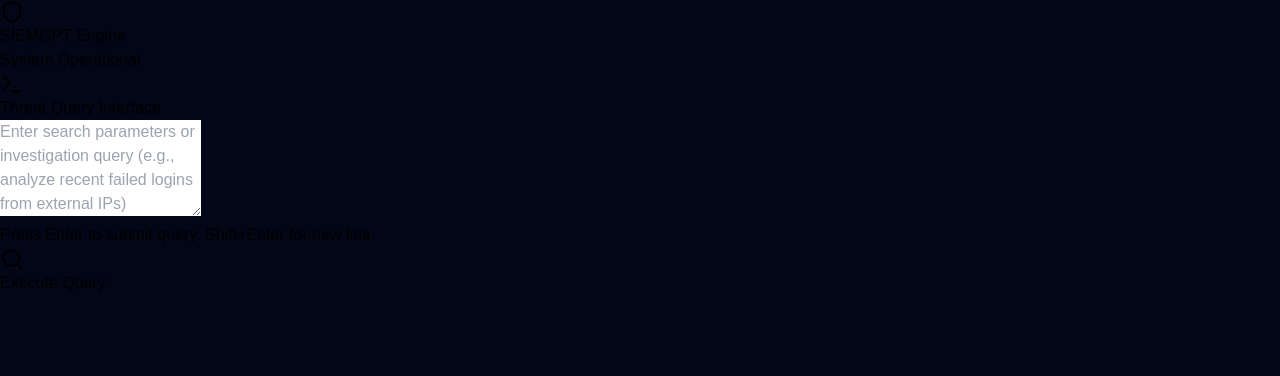
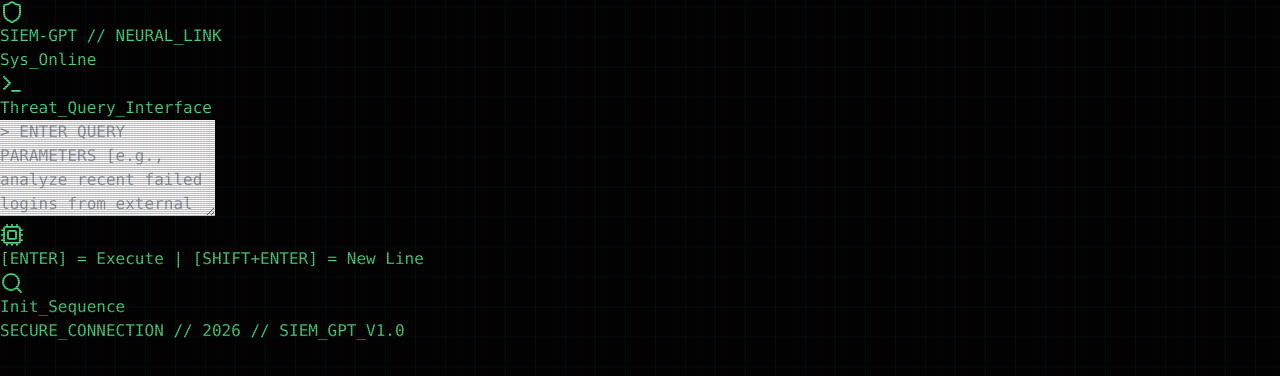
Before and after one commit to Shreyas-hack245/SIEMGPT, a React app in the folder frontend/: page / in a window 1280 px wide. Shown: the top 376 px of the page. Built offline with nearby package versions, Linux system fonts and the light colour scheme; the HTML template or start-up script is replaced by a standard one.

Commit message:
initialize frontend with React application and cyberpunk-themed UI components

```diff
--- a/frontend/src/App.jsx
+++ b/frontend/src/App.jsx
@@ -1,7 +1,7 @@
 import { useState } from "react";
 import axios from "axios";
 import {
-  Terminal, Shield, Search, Loader2, Database, AlertCircle, FileText, BarChart
+  Terminal, Shield, Search, Loader2, Database, AlertCircle, FileText, BarChart, Cpu
 } from "lucide-react";
 
 function App() {
@@ -25,43 +25,44 @@ function App() {
       setResponse(res.data);
     } catch (err) {
       console.error(err);
-      setError("Failed to communicate with the SIEM engine. Please check the backend connection.");
+      setError("CRITICAL ERROR: Failed to establish uplink with SIEM mainframe.");
     } finally {
       setLoading(false);
     }
   };
 
   return (
-    <div className="min-h-screen bg-slate-950 text-slate-200 font-sans">
+    <div className="min-h-screen bg-transparent text-cyan-400 font-mono relative z-10 flex flex-col">
       {/* Header */}
-      <header className="border-b border-slate-800 bg-slate-900 px-6 py-4 flex justify-between items-center">
+      <header className="border-b border-cyan-500/30 bg-black/80 px-6 py-4 flex justify-between items-center backdrop-blur-sm box-shadow-neon-cyan">
         <div className="flex items-center gap-3">
-          <Shield className="w-6 h-6 text-blue-500" />
-          <h1 className="text-xl font-semibold text-slate-100 tracking-tight">
-            SIEMGPT Engine
+          <Shield className="w-8 h-8 text-cyan-400 animate-pulse" />
+          <h1 className="text-2xl font-bold text-cyan-400 tracking-widest text-shadow-neon-cyan uppercase">
+            SIEM-GPT // NEURAL_LINK
           </h1>
         </div>
-        <div className="flex items-center gap-2 px-3 py-1 bg-slate-800 border border-slate-700 rounded-md">
-          <div className="w-2 h-2 rounded-full bg-emerald-500"></div>
-          <span className="text-xs font-medium text-slate-300 uppercase tracking-wider">System Operational</span>
+        <div className="flex items-center gap-2 px-4 py-1.5 bg-black/60 cyber-border">
+          <div className="w-2.5 h-2.5 rounded-none bg-green-500 animate-ping"></div>
+          <span className="text-xs font-bold text-green-400 uppercase tracking-widest text-shadow-neon-green">Sys_Online</span>
         </div>
       </header>
 
-      <main className="max-w-6xl mx-auto p-6 mt-4">
+      <main className="flex-grow max-w-7xl mx-auto p-6 mt-4 w-full">
         {/* Input Section */}
-        <section className="bg-slate-900 border border-slate-800 rounded-lg p-6 shadow-sm mb-6">
-          <div className="flex items-center gap-2 mb-4">
-            <Terminal className="w-5 h-5 text-slate-400" />
-            <h2 className="text-sm font-medium text-slate-300 uppercase tracking-wider">
-              Threat Query Interface
+        <section className="bg-black/60 cyber-border p-6 mb-8 backdrop-blur-md box-shadow-neon-cyan">
+          <div className="flex items-center gap-3 mb-6">
+            <Terminal className="w-6 h-6 text-cyan-400" />
+            <h2 className="text-sm font-bold text-cyan-300 uppercase tracking-widest border-b border-cyan-500/30 pb-1 flex-grow">
+              Threat_Query_Interface
             </h2>
           </div>
 
-          <div className="relative">
+          <div className="relative group">
+            <div className="absolute inset-0 bg-cyan-500/10 blur-md group-hover:bg-cyan-400/20 transition-all duration-300 pointer-events-none"></div>
             <textarea
-              className="w-full p-4 rounded-md bg-slate-950 border border-slate-700 text-slate-200 focus:outline-none focus:border-blue-500 focus:ring-1 focus:ring-blue-500 transition-colors resize-none font-mono text-sm placeholder:text-slate-600"
+              className="w-full p-4 bg-black/80 border border-cyan-500/50 text-green-400 focus:outline-none focus:border-cyan-400 focus:ring-1 focus:ring-cyan-400 transition-all resize-none font-mono text-sm placeholder:text-green-900/50 relative z-10 box-shadow-neon-cyan"
               rows="4"
-              placeholder="Enter search parameters or investigation query (e.g., analyze recent failed logins from external IPs)"
+              placeholder="> ENTER QUERY PARAMETERS [e.g., analyze recent failed logins from external IPs]..."
               value={message}
               onChange={(e) => setMessage(e.target.value)}
               onKeyDown={(e) => {
@@ -73,28 +74,29 @@ function App() {
             />
           </div>
 
-          <div className="mt-4 flex justify-between items-center">
-            <p className="text-xs text-slate-500">
-              Press Enter to submit query. Shift+Enter for new line.
+          <div className="mt-6 flex justify-between items-center">
+            <p className="text-xs text-cyan-600/70 uppercase tracking-wider flex items-center gap-2">
+              <Cpu className="w-4 h-4" />
+              [ENTER] = Execute | [SHIFT+ENTER] = New Line
             </p>
             <button
               onClick={sendMessage}
               disabled={loading || !message.trim()}
-              className={`flex items-center gap-2 px-6 py-2 rounded-md font-medium transition-colors ${
+              className={`flex items-center gap-2 px-8 py-3 font-bold uppercase tracking-widest transition-all duration-300 cyber-border ${
                 loading || !message.trim()
-                  ? "bg-slate-800 text-slate-500 cursor-not-allowed"
-                  : "bg-blue-600 hover:bg-blue-500 text-white shadow-sm"
+                  ? "bg-black/50 text-cyan-800 border-cyan-900/30 cursor-not-allowed"
+                  : "bg-cyan-950/40 hover:bg-cyan-900/60 text-cyan-300 hover:text-cyan-100 box-shadow-neon-cyan hover:shadow-[0_0_20px_#0ff]"
               }`}
             >
               {loading ? (
                 <>
-                  <Loader2 className="w-4 h-4 animate-spin" />
-                  Processing
+                  <Loader2 className="w-5 h-5 animate-spin text-cyan-400" />
+                  Processing...
                 </>
               ) : (
                 <>
-                  <Search className="w-4 h-4" />
-                  Execute Query
+                  <Search className="w-5 h-5" />
+                  Init_Sequence
                 </>
               )}
             </button>
@@ -103,25 +105,27 @@ function App() {
 
         {/* Error State */}
         {error && (
-          <div className="bg-red-900/20 border border-red-500/30 rounded-lg p-4 flex items-center gap-3 text-red-400 mb-6">
-            <AlertCircle className="w-5 h-5" />
-            <p className="text-sm">{error}</p>
+          <div className="bg-red-950/40 border border-red-500 rounded-none p-4 flex items-center gap-4 text-red-400 mb-8 box-shadow-neon-red animate-pulse">
+            <AlertCircle className="w-6 h-6 text-red-500" />
+            <p className="text-sm font-bold uppercase tracking-wider text-shadow-neon-red">{error}</p>
           </div>
         )}
 
         {/* Results Section */}
         {response && (
-          <section className="space-y-6 transition-opacity duration-300">
+          <section className="space-y-8 transition-all duration-500 ease-in-out opacity-100 translate-y-0">
 
             {/* Assistant / Educational Mode */}
             {response.mode === "assistant" && (
-              <div className="bg-slate-900 border border-slate-800 rounded-lg overflow-hidden shadow-sm">
-                <div className="bg-slate-800/50 border-b border-slate-800 px-6 py-4 flex items-center gap-2">
-                  <FileText className="w-4 h-4 text-blue-400" />
-                  <h3 className="text-sm font-medium text-slate-200">Analysis & Explanation</h3>
+              <div className="bg-black/60 cyber-border overflow-hidden backdrop-blur-md box-shadow-neon-cyan">
+                <div className="bg-cyan-950/40 border-b border-cyan-500/50 px-6 py-4 flex items-center gap-3">
+                  <FileText className="w-5 h-5 text-cyan-400" />
+                  <h3 className="text-sm font-bold text-cyan-300 uppercase tracking-widest text-shadow-neon-cyan">Neural_Analysis</h3>
                 </div>
-                <div className="p-6 bg-slate-950">
-                  <p className="text-slate-300 leading-relaxed whitespace-pre-line text-sm">
+                <div className="p-6 bg-black/80 relative">
+                  <div className="absolute top-0 left-0 w-1 h-full bg-cyan-500/30"></div>
+                  <p className="text-green-400 leading-relaxed whitespace-pre-line text-sm pl-4 font-mono">
+                    <span className="text-cyan-500 mr-2">{">"}</span>
                     {response.explanation}
                   </p>
                 </div>
@@ -130,58 +134,59 @@ function App() {
 
             {/* Investigation Mode */}
             {response.mode === "investigation" && (
-              <div className="grid grid-cols-1 lg:grid-cols-2 gap-6">
+              <div className="grid grid-cols-1 lg:grid-cols-2 gap-8">
 
                 {/* ElasticSearch Query */}
-                <div className="bg-slate-900 border border-slate-800 rounded-lg overflow-hidden shadow-sm flex flex-col">
-                  <div className="bg-slate-800/50 border-b border-slate-800 px-4 py-3 flex justify-between items-center">
-                    <div className="flex items-center gap-2">
-                      <Database className="w-4 h-4 text-slate-400" />
-                      <h3 className="text-sm font-medium text-slate-200">Generated Query</h3>
+                <div className="bg-black/60 cyber-border overflow-hidden flex flex-col backdrop-blur-md box-shadow-neon-cyan">
+                  <div className="bg-cyan-950/40 border-b border-cyan-500/50 px-5 py-4 flex justify-between items-center">
+                    <div className="flex items-center gap-3">
+                      <Database className="w-5 h-5 text-cyan-400" />
+                      <h3 className="text-sm font-bold text-cyan-300 uppercase tracking-widest text-shadow-neon-cyan">Query_Payload</h3>
                     </div>
-                    <span className="text-xs font-mono text-slate-500 bg-slate-950 px-2 py-1 rounded">JSON</span>
+                    <span className="text-xs font-bold text-green-400 bg-black/80 px-3 py-1 border border-green-500/30 uppercase tracking-wider">JSON_Blob</span>
                   </div>
-                  <div className="p-4 bg-slate-950 flex-grow">
-                    <pre className="text-xs font-mono text-blue-300 overflow-auto h-full max-h-[400px]">
+                  <div className="p-5 bg-black/80 flex-grow relative">
+                     <div className="absolute top-0 right-0 w-full h-1 bg-cyan-500/20"></div>
+                    <pre className="text-xs font-mono text-cyan-200 overflow-auto h-full max-h-[400px] p-4 bg-black/50 border border-cyan-900/50 scrollbar-thin scrollbar-thumb-cyan-500 scrollbar-track-black">
                       <code>{JSON.stringify(response.generated_query, null, 2)}</code>
                     </pre>
                   </div>
                 </div>
 
                 {/* Threat Report Details */}
-                <div className="bg-slate-900 border border-slate-800 rounded-lg overflow-hidden shadow-sm">
-                  <div className="bg-slate-800/50 border-b border-slate-800 px-4 py-3 flex justify-between items-center">
-                    <div className="flex items-center gap-2">
-                      <BarChart className="w-4 h-4 text-slate-400" />
-                      <h3 className="text-sm font-medium text-slate-200">Investigation Report</h3>
+                <div className="bg-black/60 cyber-border overflow-hidden backdrop-blur-md box-shadow-neon-cyan flex flex-col">
+                  <div className="bg-cyan-950/40 border-b border-cyan-500/50 px-5 py-4 flex justify-between items-center">
+                    <div className="flex items-center gap-3">
+                      <BarChart className="w-5 h-5 text-cyan-400" />
+                      <h3 className="text-sm font-bold text-cyan-300 uppercase tracking-widest text-shadow-neon-cyan">Tactical_Report</h3>
                     </div>
                   </div>
 
-                  <div className="p-6 space-y-6">
-                    <div>
-                      <h4 className="text-xs font-medium text-slate-500 uppercase tracking-wider mb-2">Report Title</h4>
-                      <p className="text-sm font-medium text-slate-200 border-l-2 border-blue-500 pl-3">
-                        {response.report?.report_title || "Investigation Findings"}
+                  <div className="p-6 space-y-6 flex-grow bg-black/80">
+                    <div className="relative pl-4 border-l-2 border-cyan-500/50">
+                      <h4 className="text-xs font-bold text-cyan-600 uppercase tracking-widest mb-2">Operation_Title</h4>
+                      <p className="text-sm font-bold text-cyan-200">
+                        {response.report?.report_title || "Unknown_Operation"}
                       </p>
                     </div>
 
-                    <div>
-                      <h4 className="text-xs font-medium text-slate-500 uppercase tracking-wider mb-2">Summary</h4>
-                      <p className="text-sm text-slate-300 leading-relaxed bg-slate-950 p-3 rounded border border-slate-800">
-                        {response.report?.summary || "No summary provided."}
+                    <div className="relative pl-4 border-l-2 border-green-500/50">
+                      <h4 className="text-xs font-bold text-green-600 uppercase tracking-widest mb-2">Exec_Summary</h4>
+                      <p className="text-sm text-green-400 leading-relaxed bg-black/60 p-4 border border-green-900/40">
+                        {response.report?.summary || "No data extracted."}
                       </p>
                     </div>
 
-                    <div>
-                      <h4 className="text-xs font-medium text-slate-500 uppercase tracking-wider mb-2">Recommended Actions</h4>
-                      <p className="text-sm text-slate-300 leading-relaxed bg-slate-950 p-3 rounded border border-slate-800">
-                        {response.report?.recommendation || "No recommendations provided."}
+                    <div className="relative pl-4 border-l-2 border-red-500/50">
+                      <h4 className="text-xs font-bold text-red-600 uppercase tracking-widest mb-2">Countermeasures</h4>
+                      <p className="text-sm text-red-400 leading-relaxed bg-black/60 p-4 border border-red-900/40">
+                        {response.report?.recommendation || "No immediate actions suggested."}
                       </p>
                     </div>
 
-                    <div className="flex items-center justify-between border-t border-slate-800 pt-4">
-                      <span className="text-xs font-medium text-slate-500 uppercase tracking-wider">Total Hits</span>
-                      <span className="text-xs font-mono bg-blue-900/30 text-blue-400 px-2 py-1 rounded border border-blue-800/50">
+                    <div className="flex items-center justify-between border-t border-cyan-500/30 pt-6 mt-auto">
+                      <span className="text-xs font-bold text-cyan-500 uppercase tracking-widest">Total_Anomalies</span>
+                      <span className="text-sm font-bold bg-cyan-950 text-cyan-300 px-4 py-1.5 border border-cyan-500/50 shadow-[0_0_10px_rgba(0,255,255,0.2)]">
                         {response.analytics?.total_hits ?? 0}
                       </span>
                     </div>
@@ -193,6 +198,11 @@ function App() {
           </section>
         )}
       </main>
+
+      {/* Footer deco */}
+      <footer className="border-t border-cyan-900/50 p-4 text-center">
+        <p className="text-[10px] text-cyan-800 uppercase tracking-[0.3em]">SECURE_CONNECTION // {new Date().getFullYear()} // SIEM_GPT_V1.0</p>
+      </footer>
     </div>
   );
 }
--- a/frontend/src/index.css
+++ b/frontend/src/index.css
@@ -2,9 +2,65 @@
 @tailwind components;
 @tailwind utilities;
 
-body {
-  margin: 0;
-  padding: 0;
-  background-color: #020617;
-  font-family: Arial, sans-serif;
+@layer base {
+  body {
+    @apply bg-black text-green-400 font-mono m-0 p-0;
+    background-image:
+      linear-gradient(rgba(0, 255, 255, 0.05) 1px, transparent 1px),
+      linear-gradient(90deg, rgba(0, 255, 255, 0.05) 1px, transparent 1px);
+    background-size: 30px 30px;
+    background-position: center center;
+  }
+
+  /* Scanline effect */
+  body::after {
+    content: " ";
+    display: block;
+    position: absolute;
+    top: 0;
+    left: 0;
+    bottom: 0;
+    right: 0;
+    background: linear-gradient(rgba(18, 16, 16, 0) 50%, rgba(0, 0, 0, 0.25) 50%), linear-gradient(90deg, rgba(255, 0, 0, 0.06), rgba(0, 255, 0, 0.02), rgba(0, 0, 255, 0.06));
+    z-index: 2;
+    background-size: 100% 2px, 3px 100%;
+    pointer-events: none;
+  }
 }
+
+@layer utilities {
+  .text-shadow-neon-cyan {
+    text-shadow: 0 0 5px #0ff, 0 0 10px #0ff;
+  }
+  .text-shadow-neon-green {
+    text-shadow: 0 0 5px #0f0, 0 0 10px #0f0;
+  }
+  .text-shadow-neon-red {
+    text-shadow: 0 0 5px #f00, 0 0 10px #f00;
+  }
+  .box-shadow-neon-cyan {
+    box-shadow: 0 0 5px rgba(0, 255, 255, 0.2), 0 0 20px rgba(0, 255, 255, 0.1), inset 0 0 15px rgba(0, 255, 255, 0.1);
+  }
+  .box-shadow-neon-red {
+    box-shadow: 0 0 5px rgba(255, 0, 0, 0.3), inset 0 0 10px rgba(255, 0, 0, 0.1);
+  }
+  .cyber-border {
+    @apply border border-cyan-500/50 relative;
+  }
+  .cyber-border::before {
+    content: '';
+    position: absolute;
+    top: -1px; left: -1px;
+    width: 10px; height: 10px;
+    border-top: 2px solid #0ff;
+    border-left: 2px solid #0ff;
+  }
+  .cyber-border::after {
+    content: '';
+    position: absolute;
+    bottom: -1px; right: -1px;
+    width: 10px; height: 10px;
+    border-bottom: 2px solid #0ff;
+    border-right: 2px solid #0ff;
+  }
+}
```
